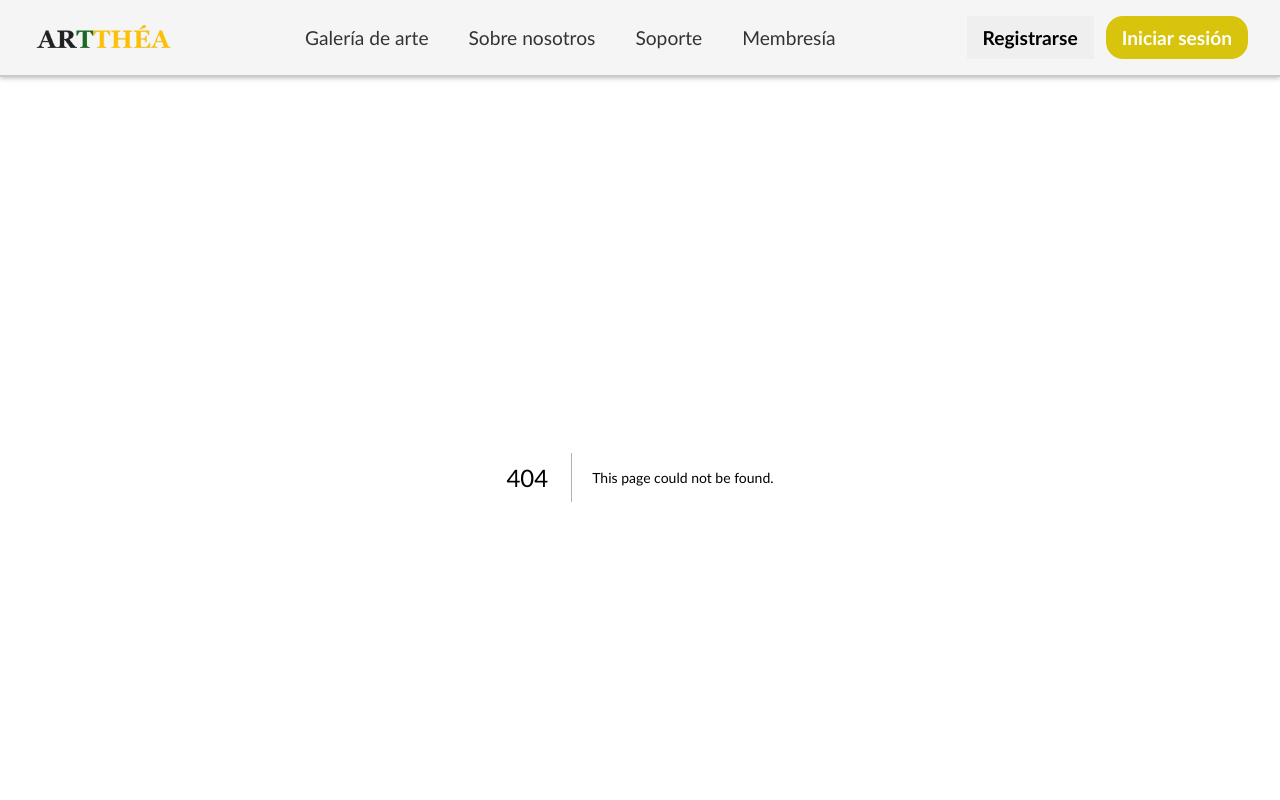
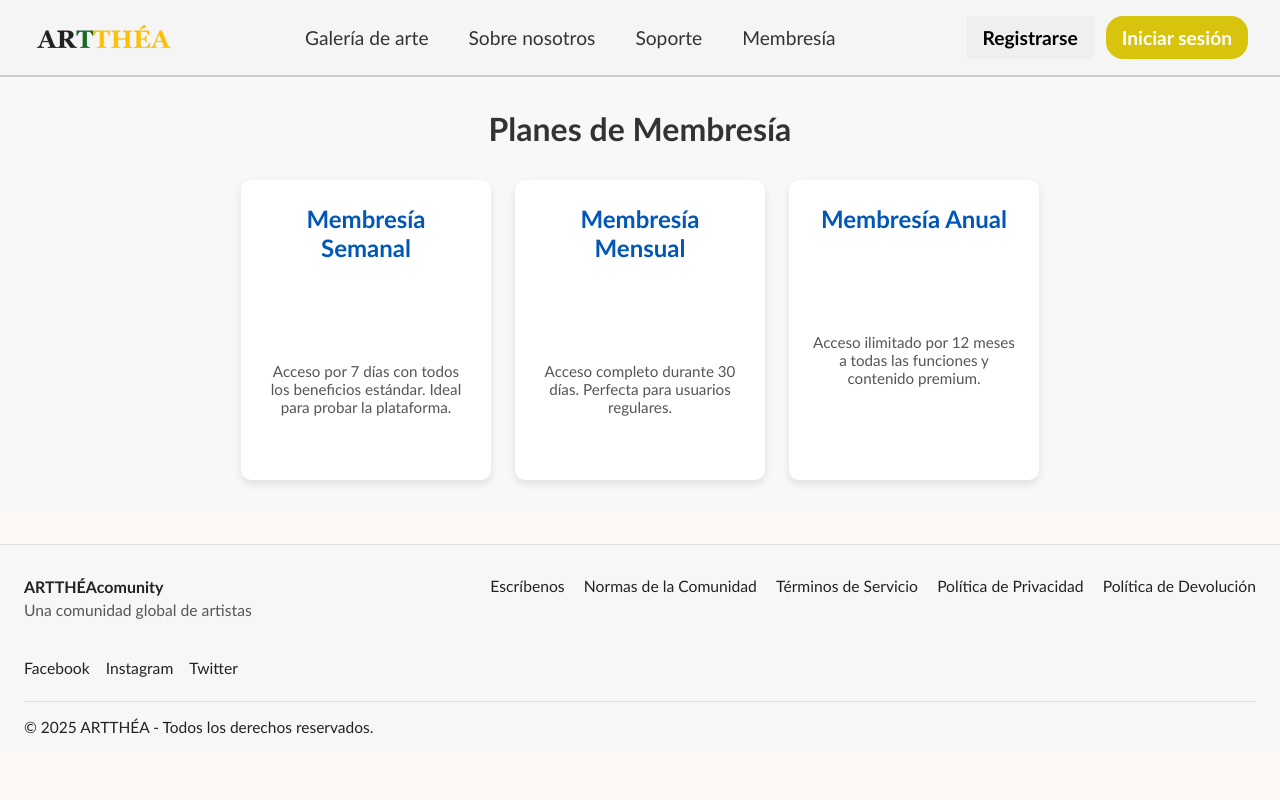
Before and after one commit to lordhidalgo/ARTTHEA, a Next.js app: page /PaginaMembresia in a window 1280 px wide. Before the commit this address had no page. Shown: the top 800 px of the page. Built offline with nearby package versions, Linux system fonts and the light colour scheme.

Commit message:
Page-membresia

```diff
--- /dev/null
+++ b/src/app/PaginaMembresia/membresia.css
@@ -0,0 +1,44 @@
+.membresia-container {
+  padding: 2rem;
+  text-align: center;
+  font-family: 'Segoe UI', sans-serif;
+  background-color: #f8f8f8;
+}
+
+.titulo {
+  margin-bottom: 2rem;
+  font-size: 2rem;
+  color: #333;
+}
+
+.membresias {
+  display: flex;
+  justify-content: center;
+  gap: 1.5rem;
+  flex-wrap: wrap;
+}
+
+.membresia-card {
+  background-color: white;
+  padding: 1.5rem;
+  border-radius: 10px;
+  box-shadow: 0 4px 8px rgba(0, 0, 0, 0.1);
+  width: 250px;
+  height: 300px;
+  transition: transform 0.3s;
+}
+
+.membresia-card:hover {
+  transform: scale(1.05);
+}
+
+.membresia-card h2 {
+  color: #0057b7;
+  margin-bottom: 0.5rem;
+}
+
+.membresia-card p {
+  color: #555;
+  font-size: 0.95rem;
+  margin-top: 100px;
+}
--- /dev/null
+++ b/src/app/PaginaMembresia/page.jsx
@@ -0,0 +1,28 @@
+"use client";
+import "./membresia.css";
+import React, { useState } from 'react';
+import Link from 'next/link';
+import '../../app/globals.css';
+
+
+export default function PaginaMembresia() {
+  return (
+    <div className="membresia-container">
+      <h1 className="titulo">Planes de Membresía</h1>
+      <div className="membresias">
+        <div className="membresia-card">
+          <h2>Membresía Semanal</h2>
+          <p>Acceso por 7 días con todos los beneficios estándar. Ideal para probar la plataforma.</p>
+        </div>
+        <div className="membresia-card">
+          <h2>Membresía Mensual</h2>
+          <p>Acceso completo durante 30 días. Perfecta para usuarios regulares.</p>
+        </div>
+        <div className="membresia-card">
+          <h2>Membresía Anual</h2>
+          <p>Acceso ilimitado por 12 meses a todas las funciones y contenido premium.</p>
+        </div>
+      </div>
+    </div>
+  );
+}
--- a/src/components/Headercomponent/Header.tsx
+++ b/src/components/Headercomponent/Header.tsx
@@ -25,7 +25,7 @@ const Header = () => {
         <Link href="#inicio">Galería de arte</Link>
         <Link href="/about">Sobre nosotros</Link>
         <Link href="#soporte">Soporte</Link>
-        <Link href="#membresia">Membresía</Link>
+        <Link href="/PaginaMembresia">Membresía</Link>
       </nav>
 
       {/* Botones a la derecha */}
```
